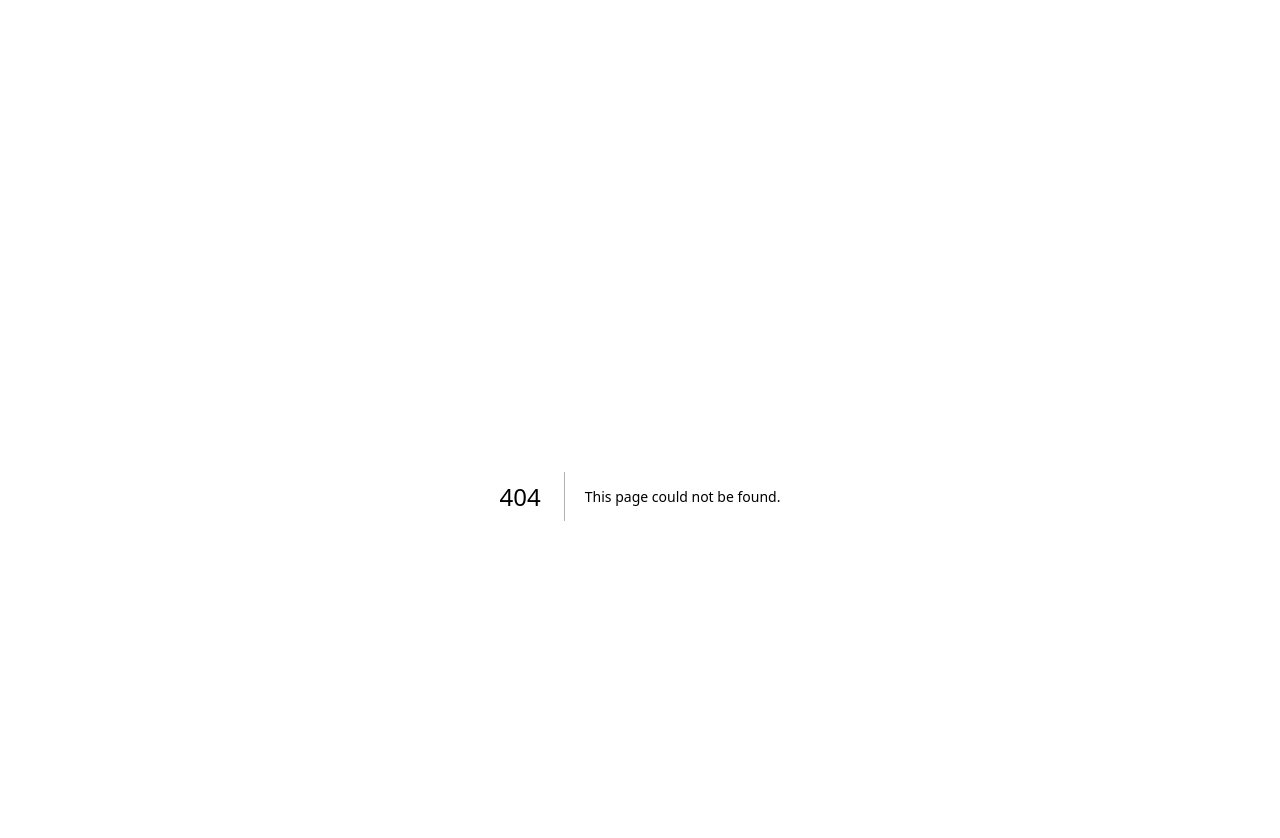
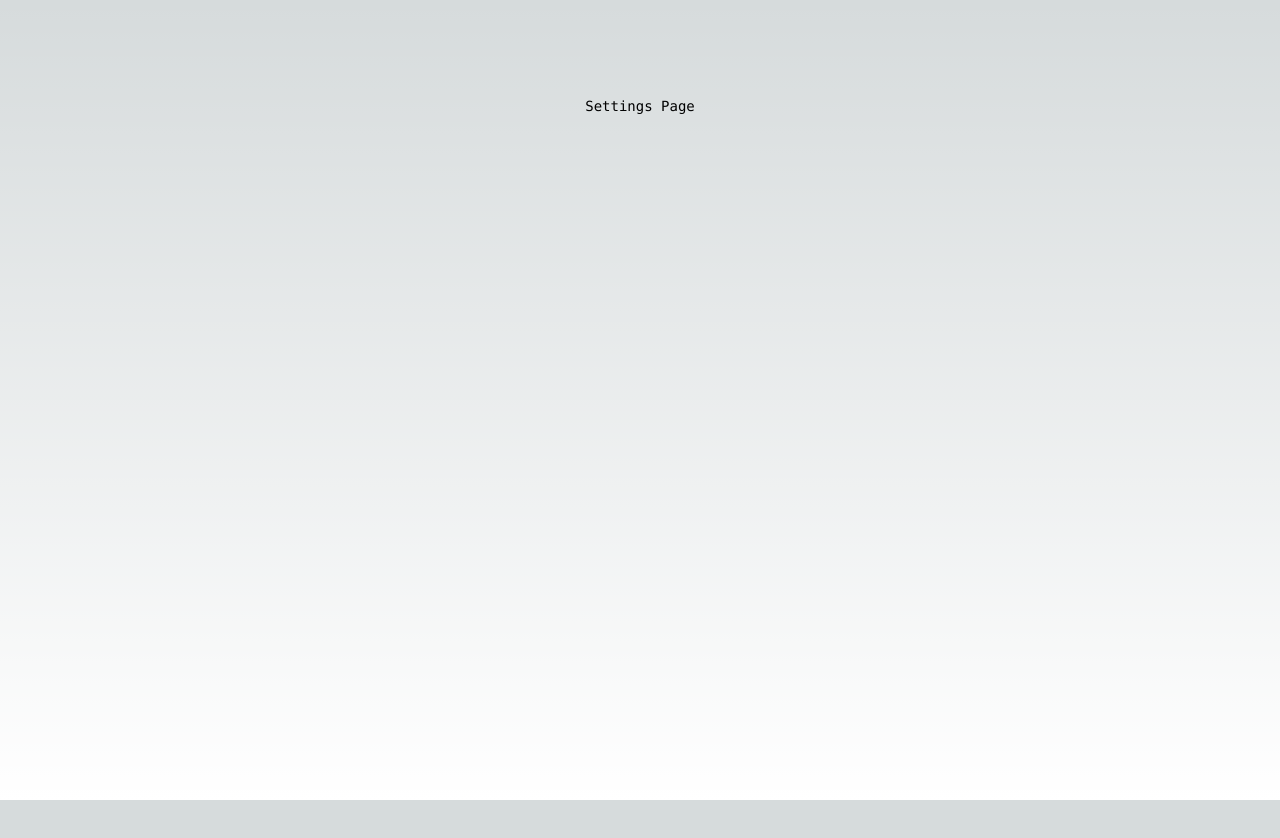
Before and after one commit to intrepion/https-fajarwz.com-blog-email-authentication-and-verification-in-nextjs-14-with-next-auth-and-prisma-, a Next.js app in the folder blog_nextjs_auth/: page /member/settings in a window 1280 px wide. Before the commit this address had no page. Shown: the top 838 px of the page. After the commit the page ends 800 px from the top, so only its background shows below. Built offline with nearby package versions, Linux system fonts and the light colour scheme.

Commit message:
Step 29: Create a Member Settings Page

```diff
--- /dev/null
+++ b/blog_nextjs_auth/src/app/member/settings/page.tsx
@@ -0,0 +1,7 @@
+// src/app/member/settings/page.tsx
+
+// Defining the Member Settings Page Component
+export default function Settings() {
+  // Rendering the Member Settings Page JSX content
+  return <div>Settings Page</div>;
+}
```
